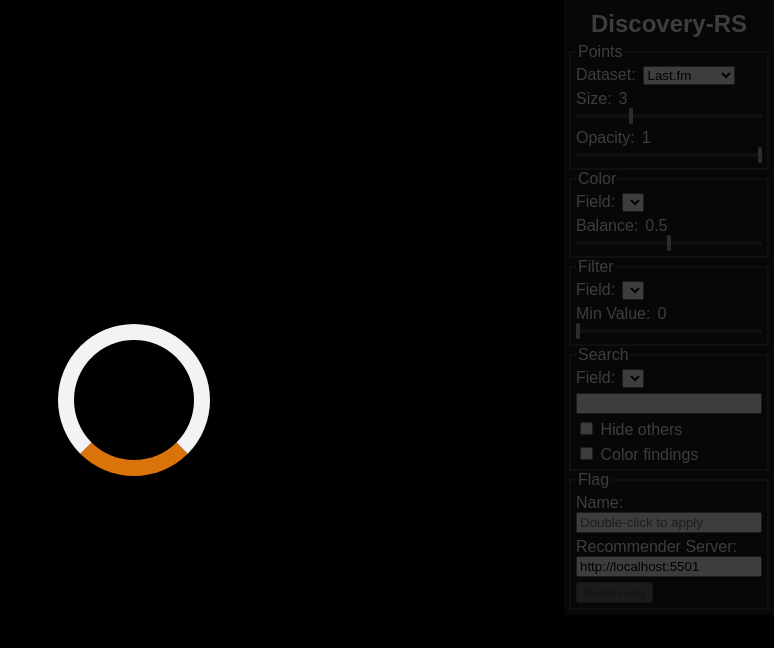
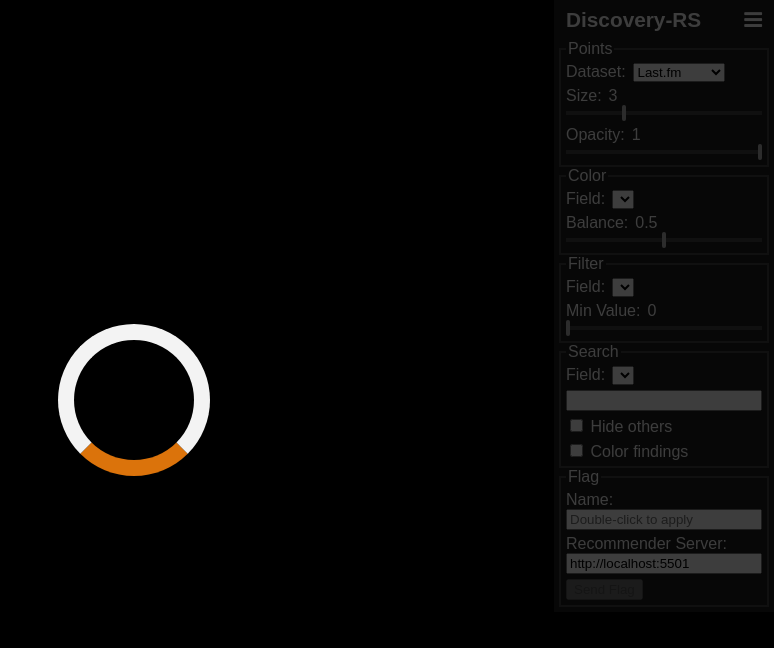
Before and after one commit to NighTurs/discovery-rs, a website: page web/index.html in a window 1280 px wide. Shown: the whole page, without its empty margins (506-1280 px from the left). Drawn offline with nearby package versions, Linux system fonts and the light colour scheme; a script that the page names is missing.

Commit message:
Hide toolbar & overflow fix

```diff
--- a/web/css/discovery-rs.css
+++ b/web/css/discovery-rs.css
@@ -9,18 +9,29 @@ html, body {
     text-rendering: optimizeLegibility;
 }
 
-#title {
-    text-align: center;
+#sidepanel {
+    position: absolute;
+    top: 0;
+    right: 0;
+    padding: 0;
+    width: 220px;
+}
+
+#logo {
+    padding: 0 12px;
+    font-weight: bold;
+    color: white;
+    outline: none;
+    height: 40px;
+    font-size: 1.3em;
+    background-color: rgb(32, 32, 32);
+    opacity: 0.8;
 }
 
 #toolbar {
-    position: absolute;
-    right: 0;
-    top: 0;
-    width: 200px;
-    max-height: 100%;
+    max-height: calc(100vh - 40px);
     overflow-y: auto;
-    padding: 5px;
+    padding: 0px 5px 5px;
     color: white;
     background-color: rgb(32, 32, 32);
     opacity: 0.8;
--- a/web/index.html
+++ b/web/index.html
@@ -3,7 +3,7 @@
 
 <head>
     <link rel='stylesheet' href='css/discovery-rs.css'>
-    </link>
+    <link rel="stylesheet" href="https://cdnjs.cloudflare.com/ajax/libs/font-awesome/4.7.0/css/font-awesome.min.css">
     <script src="https://d3js.org/d3.v5.min.js"></script>
     <script src='https://cdn.jsdelivr.net/npm/three@0.110.0/build/three.min.js'></script>
     <script src="https://cdn.jsdelivr.net/npm/minisearch@2.1.3/dist/minisearch.min.js"></script>
@@ -15,8 +15,14 @@
 </head>
 
 <body>
+    <div id="sidepanel">
+        <a id="toolbar-toggle">
+            <div id="logo" class="flex-c flex-jc-sb flex-a-c no-select">
+                <span>Discovery-RS</span>
+                <span><i style="float: right;" class="fa fa-bars"></i></span>
+            </div>
+        </a>
         <div id="toolbar" class="flex-c flex-v">
-        <h2 id="title">Discovery-RS</h2>
             <fieldset>
                 <legend>Points</legend>
                 <div class="flex-a-c control">
@@ -96,7 +102,8 @@
                 <legend>Flag</legend>
                 <div class="control">
                     <span class="label">Name</span>
-                <input id="flag-name" type="text" list="flag-name-datalist" placeholder="Double-click to apply" autocomplete="off">
+                    <input id="flag-name" type="text" list="flag-name-datalist" placeholder="Double-click to apply"
+                        autocomplete="off">
                     <datalist id="flag-name-datalist">
                     </datalist>
                 </div>
@@ -106,9 +113,10 @@
                 </div>
                 <div class="control flex-c">
                     <input id="rec-button" type="button" value="Send Flag" disabled="true" autocomplete="off">
-                <span id="rec-status"/>
+                    <span id="rec-status" />
                 </div>
             </fieldset>
+        </div>
     </div>
     <div id="tooltip">
         <div id="tooltip-title"></div>
--- a/web/js/discovery-rs.js
+++ b/web/js/discovery-rs.js
@@ -1,4 +1,5 @@
 const toolbar = document.querySelector('#toolbar');
+const toolbarToggle = document.querySelector('#toolbar-toggle');
 const datasetInp = document.querySelector('#dataset');
 
 const pointsSizeInp = document.querySelector('#points-size');
@@ -34,6 +35,14 @@ let height = window.innerHeight;
 const fov = 20;
 const near = 2;
 const far = 600;
+
+toolbarToggle.addEventListener('click', () => {
+  if (toolbar.style.display === '') {
+    toolbar.style.display = 'none';
+  } else {
+    toolbar.style.display = '';
+  }
+});
 
 const dsName = (function resolveDataset() {
   const urlParams = new URLSearchParams(window.location.search);
@@ -718,7 +727,7 @@ function proceedWithDataset(items, index) {
     tooltip.style.display = 'none';
   }
 
-    function updateHighlightWithTooltip() {
+  function updateHighlightWithTooltip() {
     const [mouseX, mouseY] = d3.mouse(view.node());
     const mousePosition = [mouseX, mouseY];
     const [itemIdx, fromFilter] = getIntersect(mousePosition);
```
Lines whose indentation alone changed are shown as unchanged.
